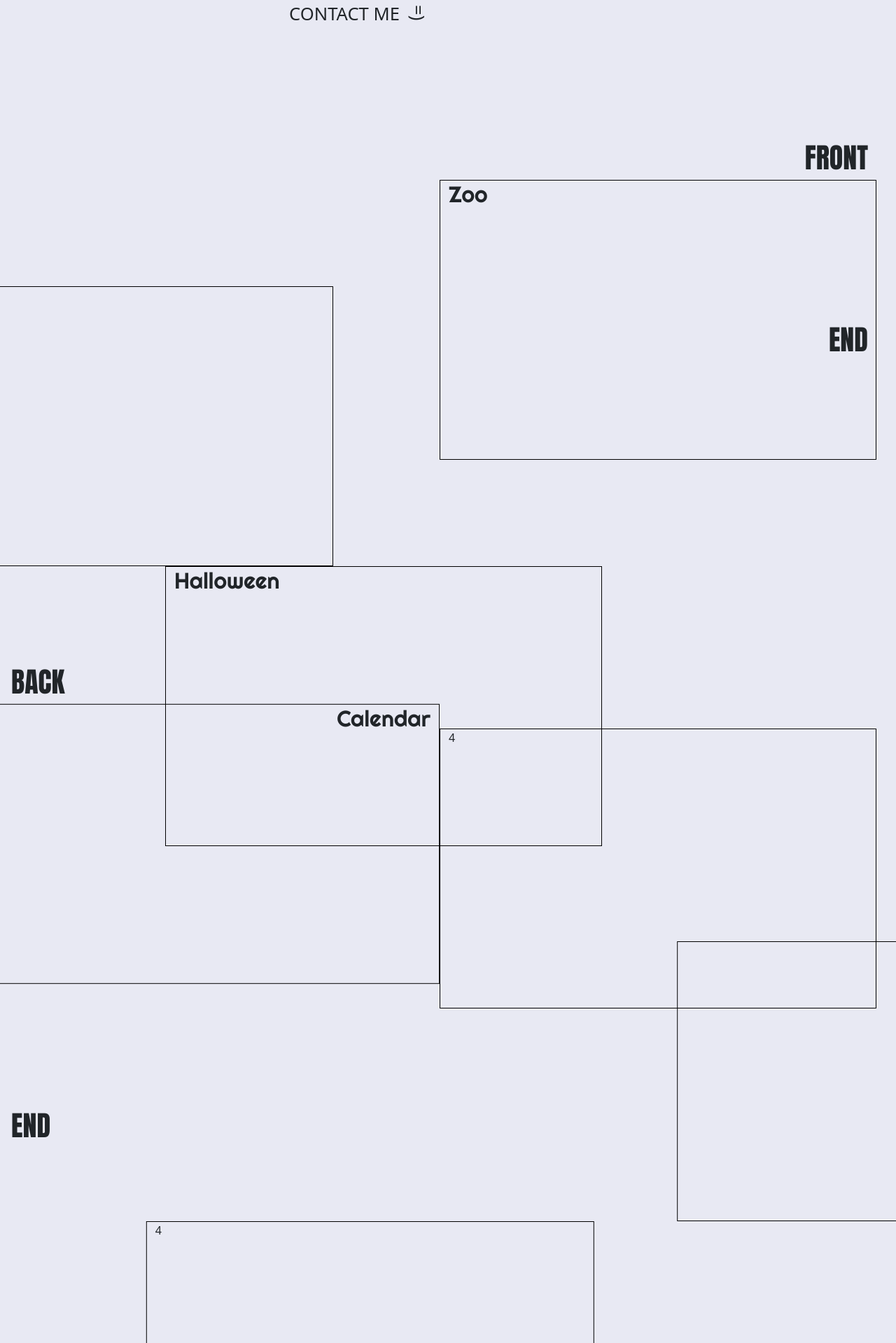
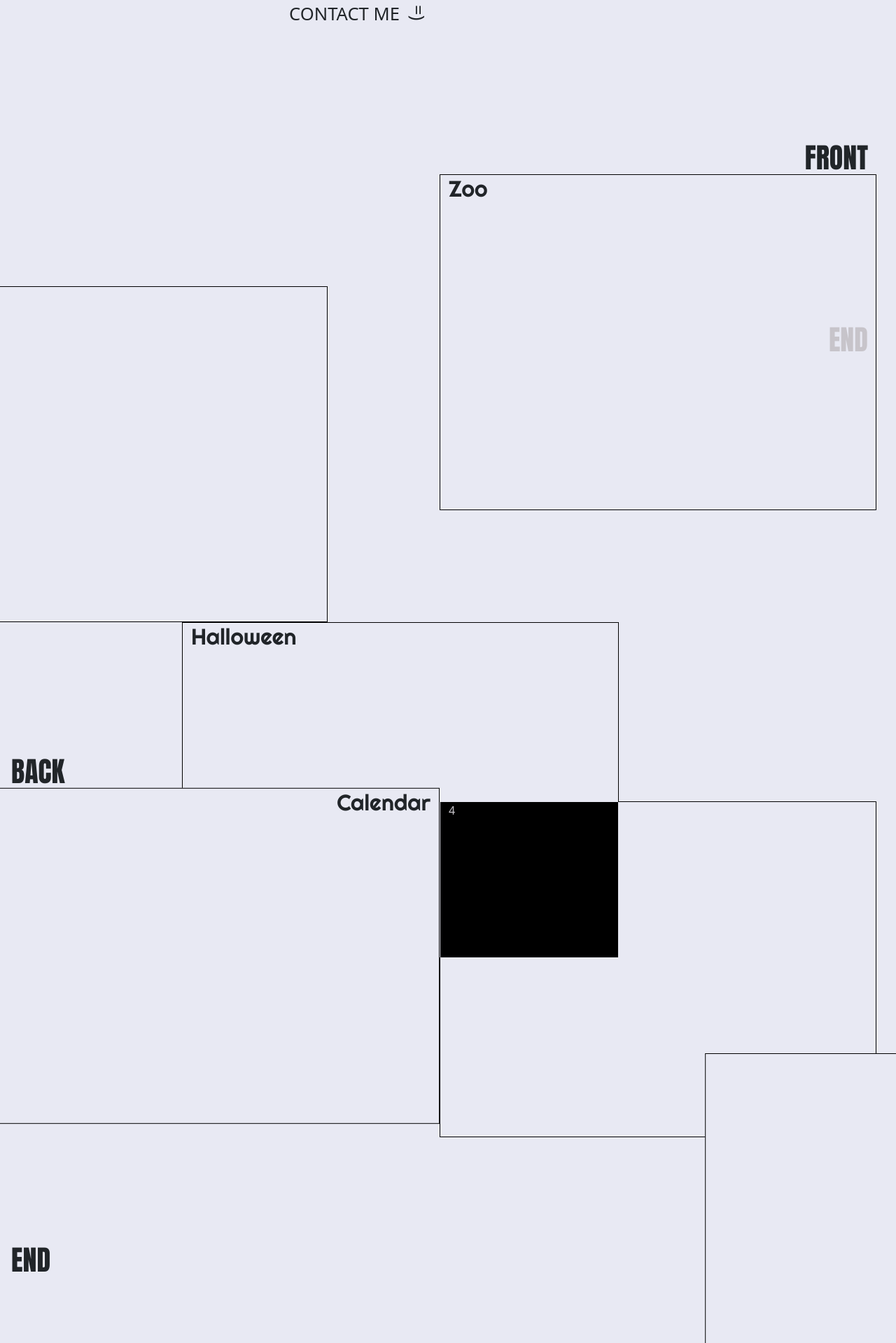
Before and after one commit to HannaWang003/220-fileZila-index, a PHP site: page / in a window 1280 px wide. Shown: the part 551-2470 px from the top of the page at 70% size. Run offline with PHP 8.4, Linux system fonts and the light colour scheme.

Commit message:
變更區塊大小

```diff
--- a/index.php
+++ b/index.php
@@ -38,7 +38,8 @@ body{
     /* test */
     .box {
         border: 1px solid black;
-        height: 50vh;
+        height: 60vh;
+        background-color:#E8E9F3;
 
     }
 
@@ -82,7 +83,7 @@ body{
             <div class="col-12 col-sm-6 box" data-scroll data-scroll-direction="horizontal" data-scroll-speed=-2 style="mix-blend-mode: difference;">
                 <div class="col-6">
                     <h2 class="fsType01">CB Coffe</h2>
-                    <h4 class="fsType01">USAGE</h4>
+                    <h4 class="fsType">USAGE</h4>
                 </div>
                 <div class="col-6"></div>
             </div>
```
